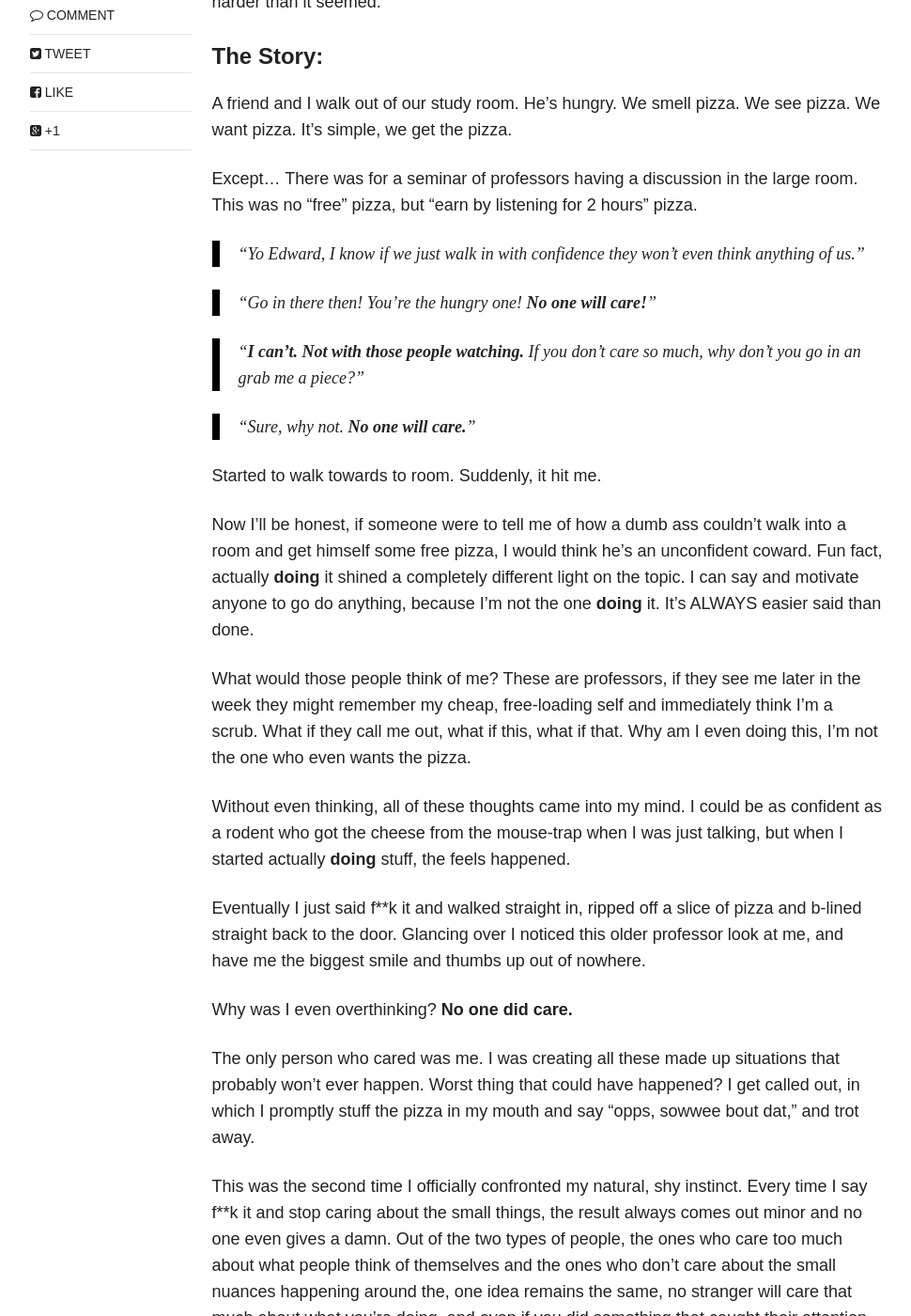
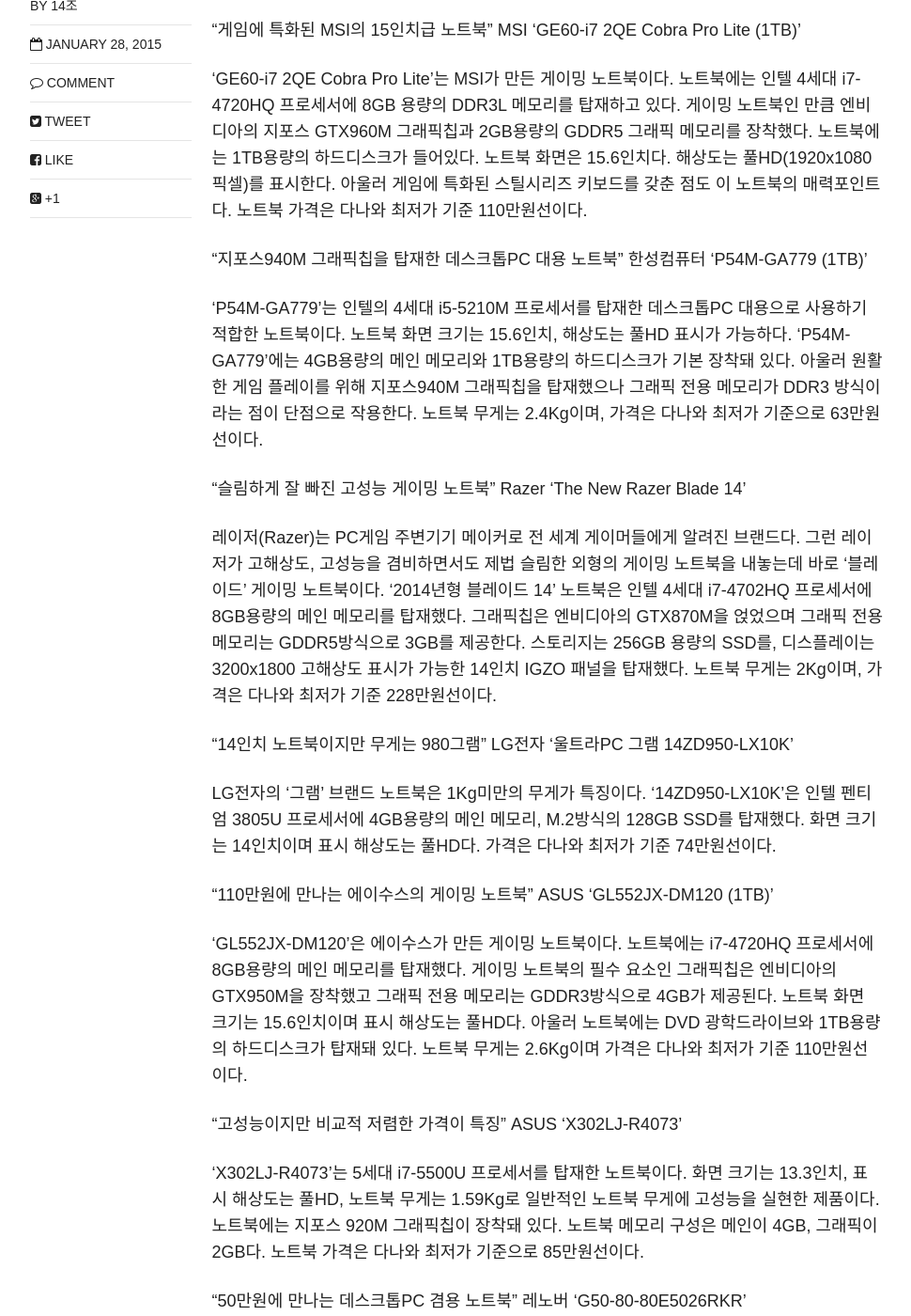
Before and after one commit to kimdj1234/kimdj1234.github.com, a Jekyll site: the page built from _posts/blog/2015-01-28-I_Got_Some_Pizza.md, in a window 1280 px wide and 1400 px high, scrolled down 853 px. Shown: the whole window at 94% size, without its empty margins (154-1124 px from the left). Built offline with Jekyll 4.4.1, drawn with Linux system fonts in a browser that asks for light colours; nearby versions of some CDN libraries; comment, search, counter and statistics services are not loaded; some of the changed text lies outside the part shown.

Commit message:
Update 2015-01-28-I_Got_Some_Pizza.md

```diff
--- a/_posts/blog/2015-01-28-I_Got_Some_Pizza.md
+++ b/_posts/blog/2015-01-28-I_Got_Some_Pizza.md
@@ -1,8 +1,8 @@
 ---
 layout: post
-title: "I got some pizza today."
+title: "게이밍노트북을 찾는다면 클릭!…'6월 표준노트북'"
 author: me
-excerpt: "A small, but big step in my journey."
+excerpt: "미디어잇"
 categories: blog
 tags: [life, mentality]
 modified:
@@ -13,42 +13,72 @@
 share: true
 comments: true
 ---
-## Warning: Bad Writing Incoming
+디어잇 김형원] 6월 다나와가 추천하는 표준 노트북은 게임에 특화된 노트북을 비롯해 모두 8개 제품이다. 소개된 노트북 중 5개 제품이 전용 그래픽칩을 탑재하고 있다는 점도 눈에 띈다. 노트북에서 그래픽칩의 유무는 노트북에서 게임을 즐기는 것이 가능하냐 그렇지 않느냐를 구분 짓는 잣대로 작용한다. 아울러 노트북에 탑재된 그래픽 메모리 타입도 체크 포인트다. 게이밍 노트북에는 전송속도가 빠른 GDDR5가 주로 사용되지만 저가 노트북에는 전송속도가 느린 DDR3가 사용되기도 한다.
 
-I got some pizza today, but it wasn’t the pizza that was satisfying.
 
-####TLDR:
+“게임에 특화된 MSI의 15인치급 노트북”
+MSI ‘GE60-i7 2QE Cobra Pro Lite (1TB)’
 
-There was no “free” pizza; I needed to **actually do something** to earn it, and it was harder than it seemed.
+‘GE60-i7 2QE Cobra Pro Lite’는 MSI가 만든 게이밍 노트북이다. 노트북에는 인텔 4세대 i7-4720HQ 프로세서에 8GB 용량의 DDR3L 메모리를 탑재하고 있다. 게이밍 노트북인 만큼 엔비디아의 지포스 GTX960M 그래픽칩과 2GB용량의 GDDR5 그래픽 메모리를 장착했다. 노트북에는 1TB용량의 하드디스크가 들어있다. 노트북 화면은 15.6인치다. 해상도는 풀HD(1920x1080픽셀)를 표시한다. 아울러 게임에 특화된 스틸시리즈 키보드를 갖춘 점도 이 노트북의 매력포인트다. 노트북 가격은 다나와 최저가 기준 110만원선이다.
 
-####The Story:
 
-A friend and I walk out of our study room. He’s hungry. We smell pizza. We see pizza. We want pizza. It’s simple, we get the pizza.
 
-Except… There was for a seminar of professors having a discussion in the large room. This was no “free” pizza, but “earn by listening for 2 hours” pizza.
 
->“Yo Edward, I know if we just walk in with confidence they won’t even think anything of us.”
 
->“Go in there then! You’re the hungry one! **No one will care!**”
+“지포스940M 그래픽칩을 탑재한 데스크톱PC 대용 노트북”
+한성컴퓨터 ‘P54M-GA779 (1TB)’
 
->“**I can’t. Not with those people watching.** If you don’t care so much, why don’t you go in an grab me a piece?”
+‘P54M-GA779’는 인텔의 4세대 i5-5210M 프로세서를 탑재한 데스크톱PC 대용으로 사용하기 적합한 노트북이다. 노트북 화면 크기는 15.6인치, 해상도는 풀HD 표시가 가능하다. ‘P54M-GA779’에는 4GB용량의 메인 메모리와 1TB용량의 하드디스크가 기본 장착돼 있다. 아울러 원활한 게임 플레이를 위해 지포스940M 그래픽칩을 탑재했으나 그래픽 전용 메모리가 DDR3 방식이라는 점이 단점으로 작용한다. 노트북 무게는 2.4Kg이며, 가격은 다나와 최저가 기준으로 63만원선이다.
 
->“Sure, why not. **No one will care.**”
 
-Started to walk towards to room. Suddenly, it hit me.
 
-Now I’ll be honest, if someone were to tell me of how a dumb ass couldn’t walk into a room and get himself some free pizza, I would think he’s an unconfident coward. Fun fact, actually **doing** it shined a completely different light on the topic. I can say and motivate anyone to go do anything, because I’m not the one **doing** it. It’s ALWAYS easier said than done.
 
-What would those people think of me? These are professors, if they see me later in the week they might remember my cheap, free-loading self and immediately think I’m a scrub. What if they call me out, what if this, what if that. Why am I even doing this, I’m not the one who even wants the pizza.
 
-Without even thinking, all of these thoughts came into my mind. I could be as confident as a rodent who got the cheese from the mouse-trap when I was just talking, but when I started actually **doing** stuff, the feels happened.
+“슬림하게 잘 빠진 고성능 게이밍 노트북”
+Razer ‘The New Razer Blade 14’
 
-Eventually I just said f**k it and walked straight in, ripped off a slice of pizza and b-lined straight back to the door. Glancing over I noticed this older professor look at me, and have me the biggest smile and thumbs up out of nowhere.
+레이저(Razer)는 PC게임 주변기기 메이커로 전 세계 게이머들에게 알려진 브랜드다. 그런 레이저가 고해상도, 고성능을 겸비하면서도 제법 슬림한 외형의 게이밍 노트북을 내놓는데 바로 ‘블레이드’ 게이밍 노트북이다. ‘2014년형 블레이드 14’ 노트북은 인텔 4세대 i7-4702HQ 프로세서에 8GB용량의 메인 메모리를 탑재했다. 그래픽칩은 엔비디아의 GTX870M을 얹었으며 그래픽 전용 메모리는 GDDR5방식으로 3GB를 제공한다. 스토리지는 256GB 용량의 SSD를, 디스플레이는 3200x1800 고해상도 표시가 가능한 14인치 IGZO 패널을 탑재했다. 노트북 무게는 2Kg이며, 가격은 다나와 최저가 기준 228만원선이다.
 
-Why was I even overthinking? **No one did care.**
 
-The only person who cared was me. I was creating all these made up situations that probably won’t ever happen. Worst thing that could have happened? I get called out, in which I promptly stuff the pizza in my mouth and say “opps, sowwee bout dat,” and trot away.
 
-This was the second time I officially confronted my natural, shy instinct. Every time I say f**k it and stop caring about the small things, the result always comes out minor and no one even gives a damn. Out of the two types of people, the ones who care too much about what people think of themselves and the ones who don’t care about the small nuances happening around the, one idea remains the same, no stranger will care that much about what you’re doing, and even if you did something that caught their attention, you will be forgotten within seconds of it happening.
 
-My entire life I’ve been a human being. I’ve been a student, been admiring new tech, been reading on what I can do to better myself as a person, been thinking about my future. But none of that “being” can shine until I develop into a **human doing.**
+
+“14인치 노트북이지만 무게는 980그램”
+LG전자 ‘울트라PC 그램 14ZD950-LX10K’
+
+LG전자의 ‘그램’ 브랜드 노트북은 1Kg미만의 무게가 특징이다. ‘14ZD950-LX10K’은 인텔 펜티엄 3805U 프로세서에 4GB용량의 메인 메모리, M.2방식의 128GB SSD를 탑재했다. 화면 크기는 14인치이며 표시 해상도는 풀HD다. 가격은 다나와 최저가 기준 74만원선이다.
+
+
+
+
+
+“110만원에 만나는 에이수스의 게이밍 노트북”
+ASUS ‘GL552JX-DM120 (1TB)’
+
+‘GL552JX-DM120’은 에이수스가 만든 게이밍 노트북이다. 노트북에는 i7-4720HQ 프로세서에 8GB용량의 메인 메모리를 탑재했다. 게이밍 노트북의 필수 요소인 그래픽칩은 엔비디아의 GTX950M을 장착했고 그래픽 전용 메모리는 GDDR3방식으로 4GB가 제공된다. 노트북 화면 크기는 15.6인치이며 표시 해상도는 풀HD다. 아울러 노트북에는 DVD 광학드라이브와 1TB용량의 하드디스크가 탑재돼 있다. 노트북 무게는 2.6Kg이며 가격은 다나와 최저가 기준 110만원선이다.
+
+
+
+
+
+“고성능이지만 비교적 저렴한 가격이 특징”
+ASUS ‘X302LJ-R4073’
+
+‘X302LJ-R4073’는 5세대 i7-5500U 프로세서를 탑재한 노트북이다. 화면 크기는 13.3인치, 표시 해상도는 풀HD, 노트북 무게는 1.59Kg로 일반적인 노트북 무게에 고성능을 실현한 제품이다. 노트북에는 지포스 920M 그래픽칩이 장착돼 있다. 노트북 메모리 구성은 메인이 4GB, 그래픽이 2GB다. 노트북 가격은 다나와 최저가 기준으로 85만원선이다.
+
+
+
+
+
+“50만원에 만나는 데스크톱PC 겸용 노트북”
+레노버 ‘G50-80-80E5026RKR’
+
+‘G50-80-80E5026RKR’는 인텔의 5세대 i3-5010U 프로세서를 장착한 데스크톱PC 겸용 노트북이다. 화면 크기는 15.6인치이며 해상도는 풀HD 표시가 가능하다. 스토리지는 500GB용량의 하드디스크와 DVD 광학드라이브를 갖췄다. 메인 메모리는 4GB다. 노트북 무게는 2.5Kg, 가격은 다나와 최저가 기준 50만원선이다.
+
+
+
+
+“HP가 만든 50만원초반대 데스크톱PC 겸용 노트북”
+HP ‘15-R282TU’
+
+‘15-R282TU’는 인텔 4세대 i3-4005U 프로세서에 4GB용량의 메인 메모리를 탑재한 노트북이다. 화면 크기는 15.6인치, 무게는 2.23Kg, DVD광학드라이브 탑재 등 이 제품은 데스크톱PC 겸용 노트북 범주에 속한다. 노트북은 윈도8.1 운영체제가 기본 제공되며 가격은 다나와 최저가 기준 53만원선이다.
```
